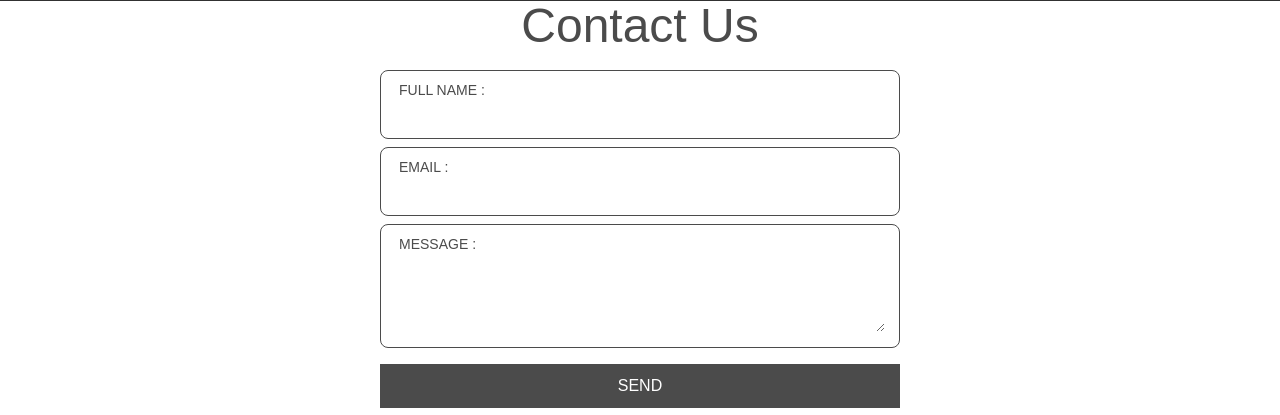
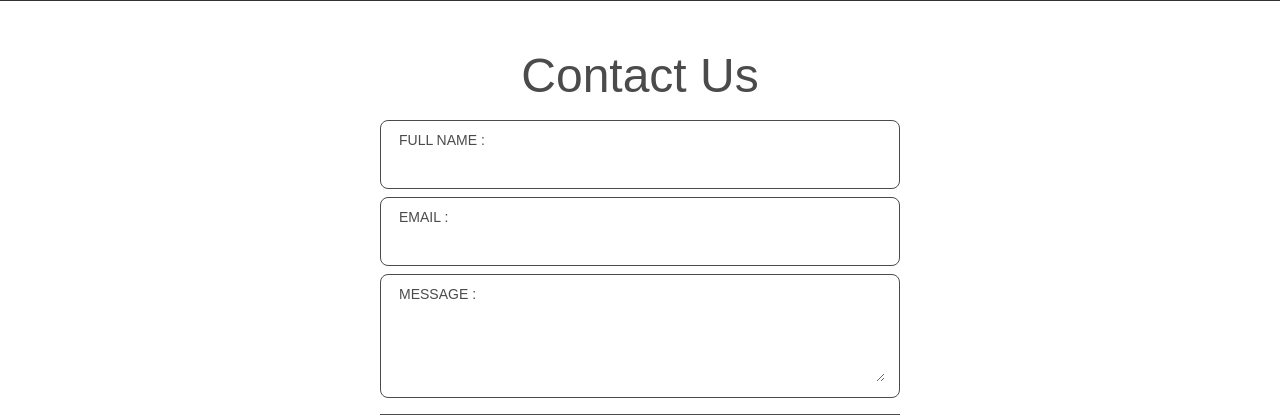
Before and after one commit to mnoorhussin/blog, a PHP site: page /pages/contact.html in a window 1280 px wide. Shown: the part 68-483 px from the top of the page. Run offline with PHP 8.4, Linux system fonts and the light colour scheme.

Commit message:
giving the contact form h1 margin top

```diff
--- a/css/style-model.css
+++ b/css/style-model.css
@@ -252,7 +252,7 @@ nav ul li a {
 }
 
 .contact-form h1 {
-  margin: 0 0 20px;
+  margin: 50px 0 20px;
   font-weight: 500;
   font-size: 3rem;
   color: #4b4b4b;
```
